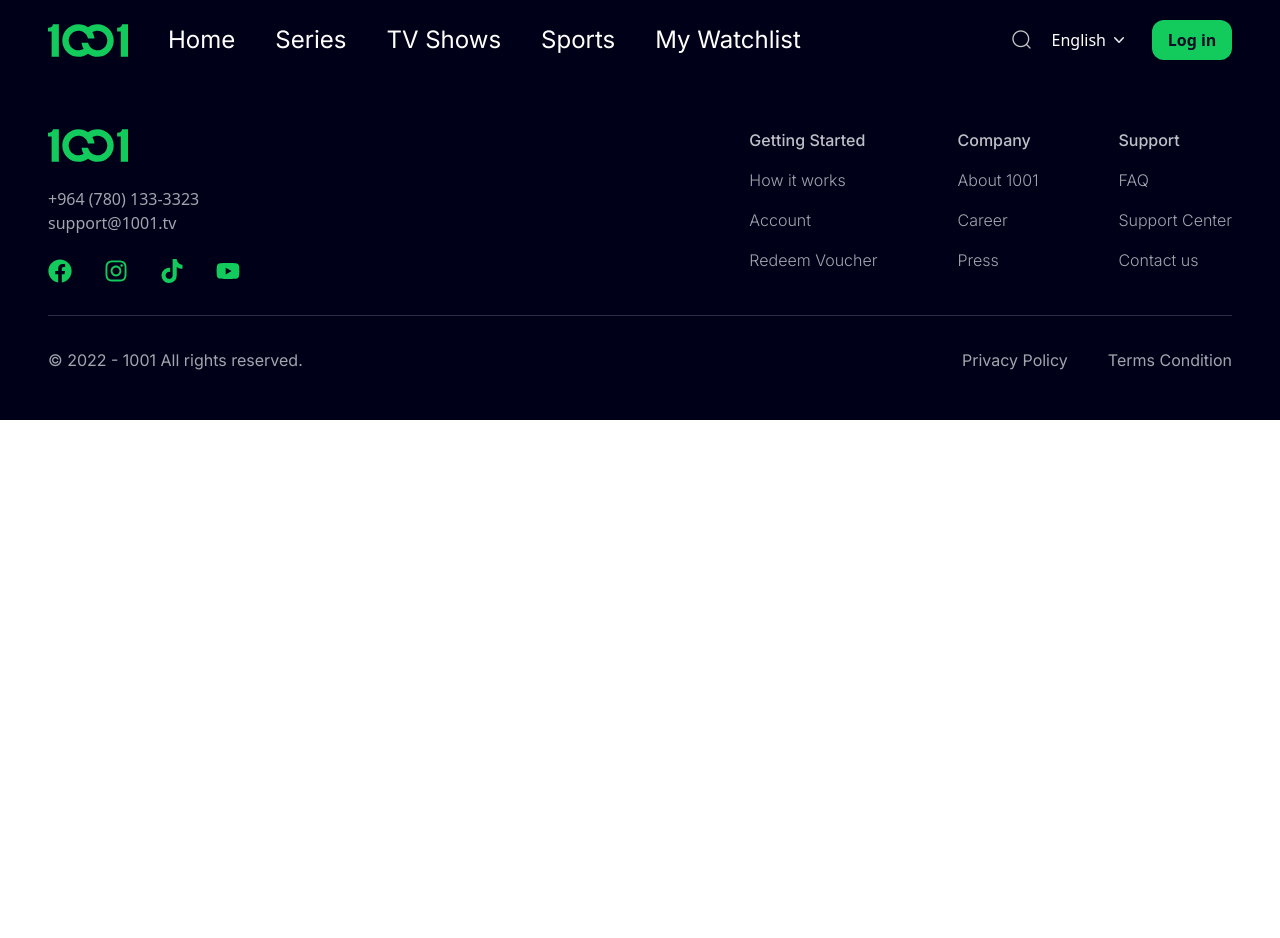
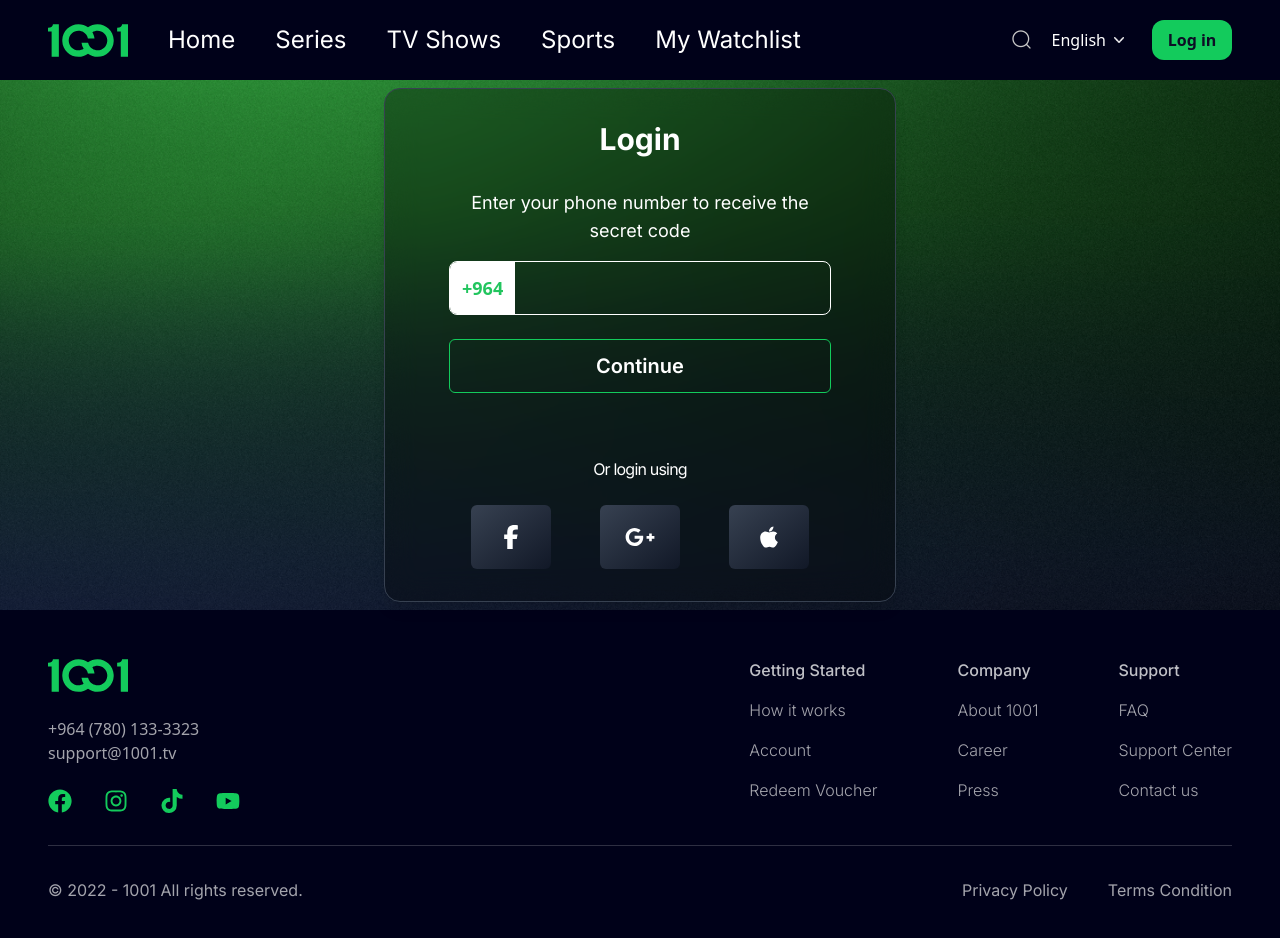
Before and after one commit to Mohammed-Nazar/interns-1001, a Next.js app: page /login in a window 1280 px wide. Shown: the top 938 px of the page. Before the commit the page ends 800 px from the top, so only its background shows below. Built offline with nearby package versions, Linux system fonts and the light colour scheme.

Commit message:
feature: create login page

```diff
--- a/src/pages/login/index.jsx
+++ b/src/pages/login/index.jsx
@@ -1,9 +1,56 @@
-import React from 'react'
+import React, { useState } from "react";
+import { FaFacebookF } from "react-icons/fa6";
+import { FaGooglePlusG, FaApple } from "react-icons/fa";
 
-const index = () => {
+const Index = () => {
+  const [phoneNumber, setPhoneNumber] = useState("");
+
   return (
-    <div></div>
-  )
-}
+    <div className="flex justify-center p-2">
+      <div className="bg-black/30 backdrop-blur-lg px-6 py-8 sm:px-10 md:px-16 rounded-2xl shadow-lg w-full max-w-md lg:max-w-lg border border-gray-700">
+        <h2 className="font-inter text-white text-2xl sm:text-3xl font-bold mb-6 sm:mb-8 text-center">
+          Login
+        </h2>
 
-export default index
+        <p className="text-white font-inter font-normal text-base sm:text-lg mb-4 text-center">
+          Enter your phone number to receive the secret code
+        </p>
+
+        <div className="flex items-center border border-white rounded-lg overflow-hidden mb-6">
+          <span className="bg-white text-green-500 p-3 font-semibold text-lg">
+            +964
+          </span>
+          <input
+            type="text"
+            className="bg-transparent flex-1 p-2 text-white focus:outline-none"
+            placeholder=""
+            value={phoneNumber}
+            onChange={(e) => setPhoneNumber(e.target.value)}
+          />
+        </div>
+
+        <button className="bg-transparent text-white text-lg sm:text-xl w-full p-3 rounded-md font-inter font-semibold border border-Green transition-all transform hover:-translate-y-1 hover:shadow-2xl">
+          Continue
+        </button>
+
+        <p className="text-white font-inter tracking-tighter font-normal mb-6 mt-12 sm:mt-16 text-center">
+          Or login using
+        </p>
+
+        <div className="flex flex-wrap gap-1 justify-around mt-4">
+          <button className="bg-gradient-to-br from-gray-700 to-gray-900 w-16 sm:w-20 h-14 sm:h-16 p-3 flex items-center justify-center rounded-md transition hover:border hover:border-white">
+            <FaFacebookF className="text-white text-xl sm:text-2xl" />
+          </button>
+          <button className="bg-gradient-to-br from-gray-700 to-gray-900 w-16 sm:w-20 h-14 sm:h-16 p-3 flex items-center justify-center rounded-md transition hover:border hover:border-white">
+            <FaGooglePlusG className="text-white text-2xl sm:text-3xl" />
+          </button>
+          <button className="bg-gradient-to-br from-gray-700 to-gray-900 w-16 sm:w-20 h-14 sm:h-16 p-3 flex items-center justify-center rounded-md transition hover:border hover:border-white">
+            <FaApple className="text-white text-xl sm:text-2xl" />
+          </button>
+        </div>
+      </div>
+    </div>
+  );
+};
+
+export default Index;
```
